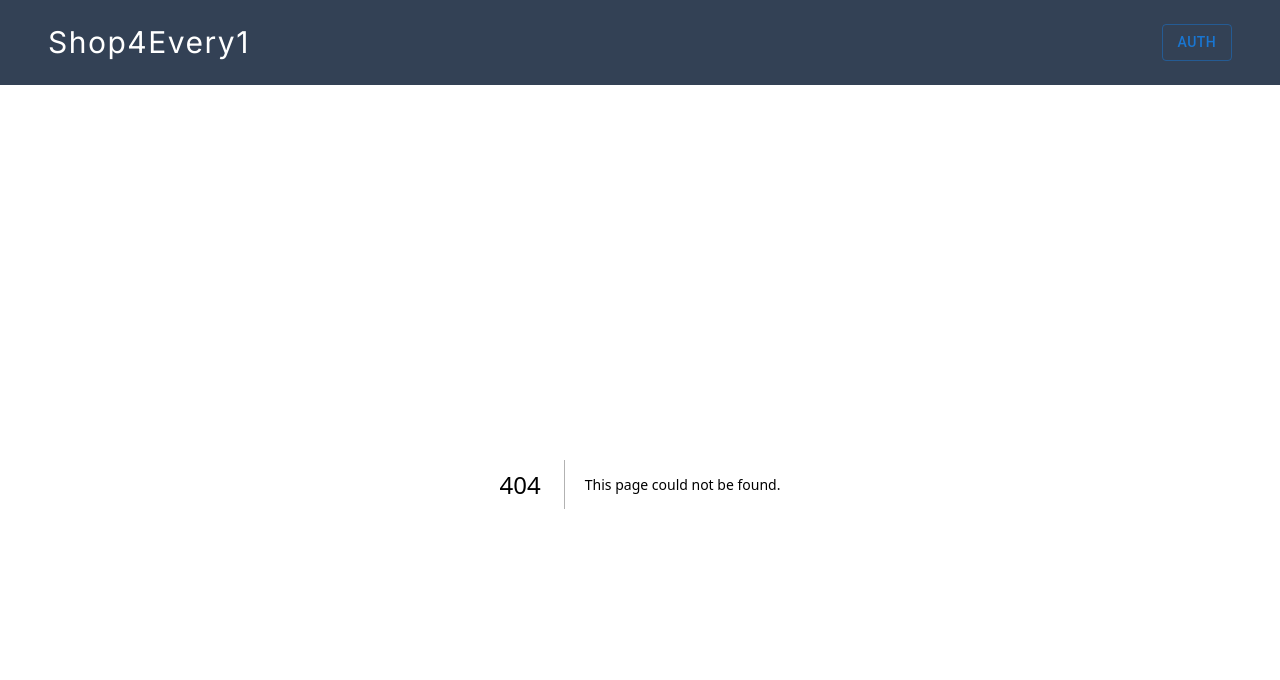
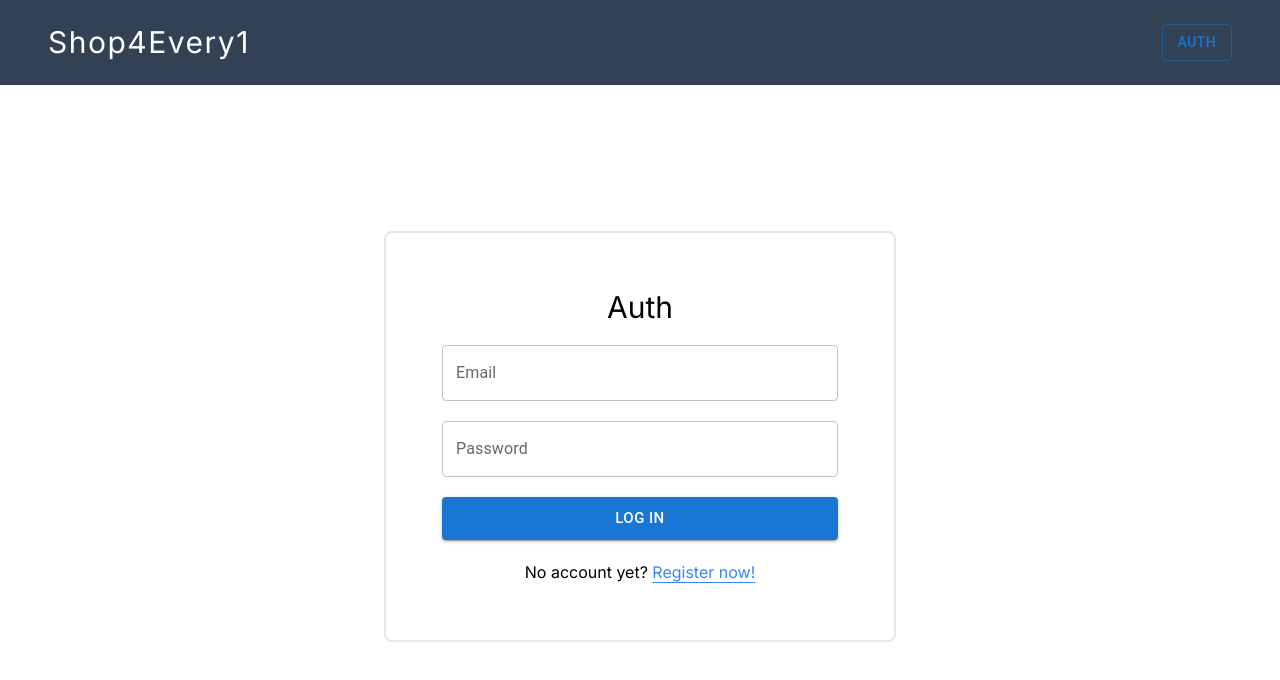
Before and after one commit to Segnities/online-store, a Next.js app in the folder frontend/: page /login in a window 1280 px wide. Before the commit this address had no page. Shown: the top 680 px of the page. Built offline with nearby package versions, Linux system fonts and the light colour scheme.

Commit message:
login form ui

```diff
--- a/frontend/src/app/auth/page.tsx
+++ b/frontend/src/app/login/page.tsx
@@ -2,13 +2,12 @@
 
 import AuthForm from "@/components/AuthForm";
 
-export default function Auth() {
+export default function Login() {
   return (
     <main
       className='flex items-center justify-center'
       style={{ height: `${window.innerHeight - 96}px` }}
     >
-      <h1>Auth page</h1>
       <AuthForm />
     </main>
   );
--- /dev/null
+++ b/frontend/src/app/register/page.tsx
@@ -0,0 +1,7 @@
+export default function Register() {
+    return (
+        <div>
+            <h1>Register</h1>
+        </div>
+    );
+}
--- a/frontend/src/components/AuthForm.tsx
+++ b/frontend/src/components/AuthForm.tsx
@@ -6,6 +6,8 @@ import type { FormikProps } from "formik";
 
 import * as Yup from "yup";
 import AuthInput from "./AuthInput";
+import { Button } from "@mui/material";
+import Link from "next/link";
 
 export interface AuthFormValues {
     email: string;
@@ -23,8 +25,8 @@ const authFormValidationSchema = Yup.object({
 
 function AuthForm() {
     return (
-        <div>
-            <h1>Auth form</h1>
+        <div className="w-4/5 md:w-2/5 flex flex-col gap-5 border-2 border-gray-200 rounded-lg p-8 lg:p-14">
+            <h2 className="text-xl md:text-3xl fond-semibold  text-center">Auth</h2>
             <Formik
                 initialValues={{
                     email: "",
@@ -36,7 +38,9 @@ function AuthForm() {
                 validationSchema={authFormValidationSchema}
             >
                 {(props: FormikProps<AuthFormValues>) => (
-                    <Form>
+                    <Form
+                        className="w-full grid grid-rows-2 grid-col-1 gap-5"
+                    >
                         <AuthInput
                             label="Email"
                             variant="outlined"
@@ -44,7 +48,7 @@ function AuthForm() {
                             name="auth-email"
                             placeholder="Enter email"
                             ariaErrorMessage={props.errors.email}
-                        ariaLabel="Email"
+                            ariaLabel="Email"
                         />
                         <AuthInput
                             label="Password"
@@ -55,6 +59,14 @@ function AuthForm() {
                             ariaErrorMessage={props.errors.password}
                             ariaLabel="Password"
                         />
+                        <Button
+                            variant="contained"
+                            type="submit"
+                            size="large"
+                        >
+                            Log in
+                        </Button>
+                        <p className="text-center">No account yet? <Link className="text-blue-500 underline underline-offset-4" href="/register">Register now!</Link></p>
                     </Form>
                 )}
 
```
